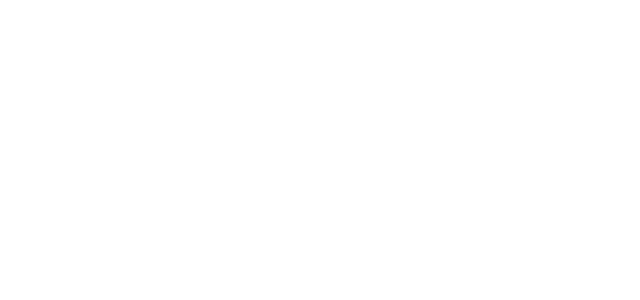
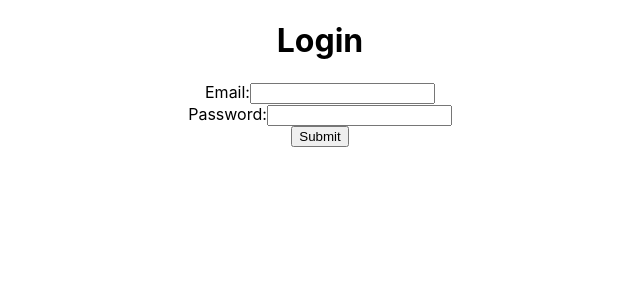
Before and after one commit to MC855FilmesParaTi/frontend, a React (Create React App) app: page /login in a window 1280 px wide. Shown: the top 300 px of the page, without its empty margins (320-960 px from the left). Built offline with nearby package versions, Linux system fonts and the light colour scheme.

Commit message:
Login now saves access token, and api requests uses api token

```diff
--- a/src/pages/LoginPage/LoginPage.module.scss
+++ b/src/pages/LoginPage/LoginPage.module.scss
@@ -1,2 +1,15 @@
 .LoginPage {
+  color: black;
+  display: flex;
+  align-items: center;
+  justify-content: center;
+  > form {
+    width: 500px;
+    height: 800px;
+    display: flex;
+    flex-direction: column;
+    align-items: center;
+    .SubmitButton {
+    }
+  }
 }
--- a/src/pages/LoginPage/LoginPage.tsx
+++ b/src/pages/LoginPage/LoginPage.tsx
@@ -1,9 +1,46 @@
-import React from "react";
+import React, { useState, useMemo } from "react";
+import { useNavigate } from "react-router-dom";
+import { login } from "services/filmesPraTi";
 
 import styles from "./LoginPage.module.scss";
 
 const LoginPage = () => {
-  return <div>LoginPage. Ainda não implementado. </div>;
+  const [email, setEmail] = useState<string>("");
+  const [password, setPassword] = useState<string>("");
+  const navigate = useNavigate();
+
+  const handleSubmit: React.FormEventHandler<HTMLFormElement> = async (ev) => {
+    ev.preventDefault();
+    const loginResponse = await login(email, password);
+    localStorage.setItem("userToken", loginResponse.tokens.access);
+    navigate("/");
+  };
+  return (
+    <div className={styles.LoginPage}>
+      <form onSubmit={handleSubmit}>
+        <h1>Login</h1>
+        <div>
+          <label htmlFor="emailInput">Email:</label>
+          <input
+            id="emailInput"
+            type="text"
+            value={email}
+            onChange={(ev) => setEmail(ev.target.value)}
+          />
+        </div>
+        <div>
+          <label htmlFor="passwordInput">Password:</label>
+          <input
+            id="passwordInput"
+            type="password"
+            value={password}
+            onChange={(ev) => setPassword(ev.target.value)}
+          />
+        </div>
+        <input type="submit" className={styles.SubmitButton} />
+      </form>
+    </div>
+  );
 };
 
 export default LoginPage;
--- a/src/services/filmesPraTi/getMovieInfo.ts
+++ b/src/services/filmesPraTi/getMovieInfo.ts
@@ -14,10 +14,7 @@
   popularityDelta: string;
 }
 
-export const getMovieInfo = async (
-  movieId: string,
-  token: string = "eyJ0eXAiOiJKV1QiLCJhbGciOiJIUzI1NiJ9.eyJ0b2tlbl90eXBlIjoiYWNjZXNzIiwiZXhwIjoxNjY4NzA5MTU5LCJpYXQiOjE2Njg2MzcxNTksImp0aSI6ImY5YWNiN2IzYWI4YjRjZmI4ZmQxYzdjNTlhYWY5NjVlIiwidXNlcl9pZCI6Mn0.1upyzeUMbgv1qLLvXfeu4rp9PXJ14HJMzWDvDdKx7UQ"
-) => {
+export const getMovieInfo = async (movieId: string) => {
   const response = await fetch(
     `https://filmes-pra-ti.azurewebsites.net/posts/movie_details/?${new URLSearchParams(
       [["movieId", movieId]]
@@ -26,7 +23,7 @@
       method: "GET",
       headers: {
         "Content-Type": "application/json",
-        Authorization: `Bearer ${token}`,
+        Authorization: `Bearer ${localStorage.getItem("userToken")}`,
       },
     }
   );
--- a/src/services/filmesPraTi/getRecommendations.ts
+++ b/src/services/filmesPraTi/getRecommendations.ts
@@ -17,16 +17,16 @@
   }>;
 }
 
-export const getRecommendations = async (
-  token: string = "eyJ0eXAiOiJKV1QiLCJhbGciOiJIUzI1NiJ9.eyJ0b2tlbl90eXBlIjoiYWNjZXNzIiwiZXhwIjoxNjY4NzA5MTU5LCJpYXQiOjE2Njg2MzcxNTksImp0aSI6ImY5YWNiN2IzYWI4YjRjZmI4ZmQxYzdjNTlhYWY5NjVlIiwidXNlcl9pZCI6Mn0.1upyzeUMbgv1qLLvXfeu4rp9PXJ14HJMzWDvDdKx7UQ"
-): Promise<Array<RecommendationType>> => {
+export const getRecommendations = async (): Promise<
+  Array<RecommendationType>
+> => {
   const response = await fetch(
     "https://filmes-pra-ti.azurewebsites.net/posts/recommendations/",
     {
       method: "GET",
       headers: {
         "Content-Type": "application/json",
-        Authorization: `Bearer ${token}`,
+        Authorization: `Bearer ${localStorage.getItem("userToken")}`,
       },
     }
   );
--- a/src/services/filmesPraTi/index.ts
+++ b/src/services/filmesPraTi/index.ts
@@ -8,3 +8,4 @@
 export { getRecommendations } from "./getRecommendations";
 export { setMovieScore } from "./setMovieScore";
 export { signUp } from "./signUp";
+export { login } from "./login";
--- a/src/services/filmesPraTi/login.ts
+++ b/src/services/filmesPraTi/login.ts
@@ -1,4 +1,16 @@
-export const login = async (email: string, password: string) => {
+export interface LoginResponseType {
+  message: string;
+  username: string;
+  tokens: {
+    access: string;
+    refresh: string;
+  };
+}
+
+export const login = async (
+  email: string,
+  password: string
+): Promise<LoginResponseType> => {
   const reqBody = {
     email,
     password,
--- a/src/services/filmesPraTi/setMovieScore.ts
+++ b/src/services/filmesPraTi/setMovieScore.ts
@@ -1,10 +1,6 @@
 export type ScoreType = "like" | "dislike" | "unscored";
 
-export const setMovieScore = async (
-  movieId: string,
-  score: ScoreType,
-  token: string = "eyJ0eXAiOiJKV1QiLCJhbGciOiJIUzI1NiJ9.eyJ0b2tlbl90eXBlIjoiYWNjZXNzIiwiZXhwIjoxNjY4NzA5MTU5LCJpYXQiOjE2Njg2MzcxNTksImp0aSI6ImY5YWNiN2IzYWI4YjRjZmI4ZmQxYzdjNTlhYWY5NjVlIiwidXNlcl9pZCI6Mn0.1upyzeUMbgv1qLLvXfeu4rp9PXJ14HJMzWDvDdKx7UQ"
-) => {
+export const setMovieScore = async (movieId: string, score: ScoreType) => {
   const reqBody = {
     movieId: movieId,
     score: score,
@@ -15,7 +11,7 @@
       method: "PUT",
       headers: {
         "Content-Type": "application/json",
-        Authorization: `Bearer ${token}`,
+        Authorization: `Bearer ${localStorage.getItem("userToken")}`,
       },
       body: JSON.stringify(reqBody),
     }
```
Also changed, not shown: src/index.tsx (+2 -18 lines), 1 other file (tests, documents, lock files or other folders).
